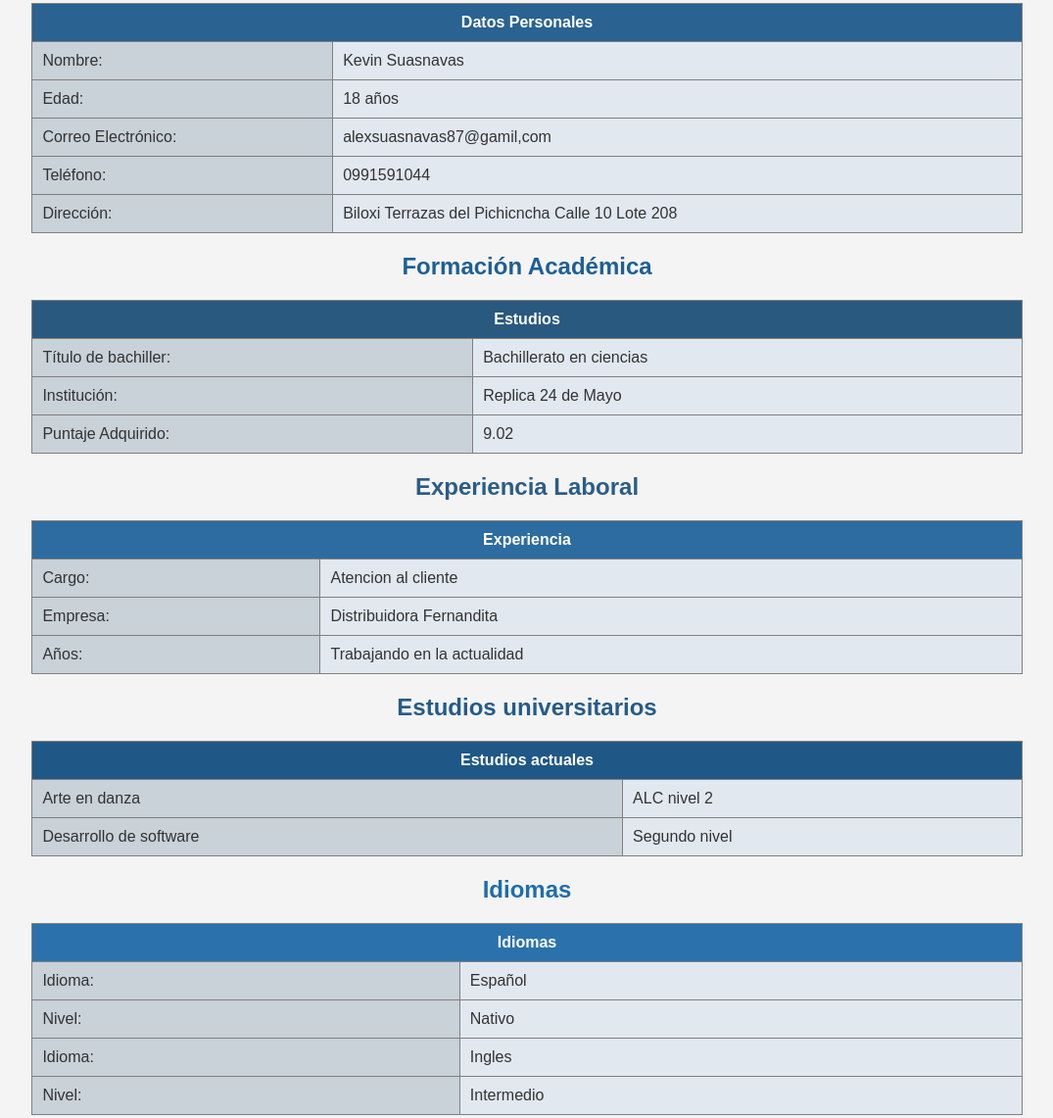
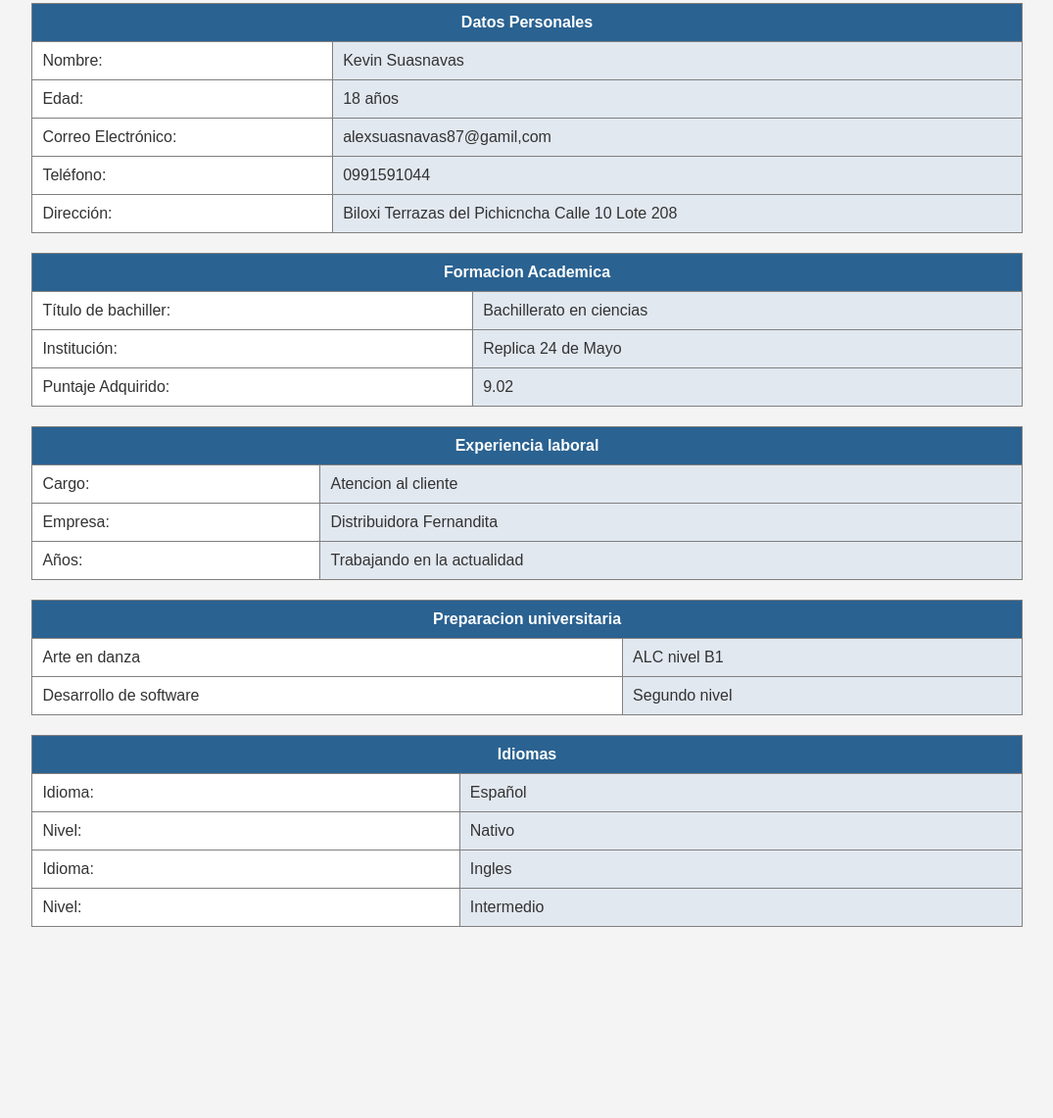
Before and after one commit to kevinsuas433/hoja-de-vida, a plain HTML site: page index.html in a window 1280 px wide. Shown: the part 257-1398 px from the top of the page at 98% size, without its empty margins (102-1177 px from the left). After the commit the page ends 1223 px from the top, so only its background shows below. Drawn offline with Linux system fonts and the light colour scheme.

Commit message:
Version 2

```diff
--- a/index.html
+++ b/index.html
@@ -9,7 +9,7 @@
 
     <!-- Título -->
 
-    <h1 style="text-align: center; color: #2e3d49;">Hoja de Vida</h1>
+    <h1 style="text-align: center; color: #2a6291;">Hoja de Vida</h1>
 
     <!-- Foto -->
 
@@ -24,44 +24,43 @@
             <th colspan="2" style="background-color: #2a6291; color: white; text-align: center;">Datos Personales</th>
         </tr>
         <tr>
-            <td style="background-color: #c9d1d9;">Nombre:</td>
+            <td style="background-color: white;">Nombre:</td>
             <td>Kevin Suasnavas</td>
         </tr>
         <tr>
-            <td style="background-color: #c9d1d9;">Edad:</td>
+            <td style="background-color: white;">Edad:</td>
             <td>18 años</td>
         </tr>
         <tr>
-            <td style="background-color: #c9d1d9;">Correo Electrónico:</td>
+            <td style="background-color: white;">Correo Electrónico:</td>
             <td>alexsuasnavas87@gamil,com</td>
         </tr>
         <tr>
-            <td style="background-color: #c9d1d9;">Teléfono:</td>
+            <td style="background-color: white;">Teléfono:</td>
             <td>0991591044</td>
         </tr>
         <tr>
-            <td style="background-color: #c9d1d9;">Dirección:</td>
+            <td style="background-color: white;">Dirección:</td>
             <td>Biloxi Terrazas del Pichicncha Calle 10 Lote 208</td>
         </tr>
     </table>
 
     <!-- Formación académica -->
 
-    <h2 style="text-align: center; color: #1e5f94;">Formación Académica</h2>
     <table border="1" cellpadding="10" cellspacing="0" style="width: 80%; margin: 20px auto; border-collapse: collapse; background-color: #e2e8f0;">
         <tr>
-            <th colspan="2" style="background-color: #2a5980; color: white; text-align: center;">Estudios</th>
+            <th colspan="2" style="background-color: #2a6291; color: white; text-align: center;">Formacion Academica</th>
         </tr>
         <tr>
-            <td style="background-color: #c9d1d9;">Título de bachiller:</td>
+            <td style="background-color: white;">Título de bachiller:</td>
             <td>Bachillerato en ciencias</td>
         </tr>
         <tr>
-            <td style="background-color: #c9d1d9;">Institución:</td>
+            <td style="background-color: white;">Institución:</td>
             <td>Replica 24 de Mayo</td>
         </tr>
         <tr>
-            <td style="background-color: #c9d1d9;">Puntaje Adquirido:</td>
+            <td style="background-color: white;">Puntaje Adquirido:</td>
             <td>9.02</td>
         </tr>
         <tr>
@@ -69,62 +68,59 @@
 
     <!-- Experiencia laboral -->
 
-    <h2 style="text-align: center; color: #2a5d86;">Experiencia Laboral</h2>
     <table border="1" cellpadding="10" cellspacing="0" style="width: 80%; margin: 20px auto; border-collapse: collapse; background-color: #e2e8f0;">
         <tr>
-            <th colspan="2" style="background-color: #2d6ca0; color: white; text-align: center;">Experiencia</th>
+            <th colspan="2" style="background-color: #2a6291; color: white; text-align: center;">Experiencia laboral</th>
         </tr>
         <tr>
-            <td style="background-color: #c9d1d9;">Cargo:</td>
+            <td style="background-color: white;">Cargo:</td>
             <td>Atencion al cliente</td>
         </tr>
         <tr>
-            <td style="background-color: #c9d1d9;">Empresa:</td>
+            <td style="background-color: white;">Empresa:</td>
             <td>Distribuidora Fernandita</td>
         </tr>
         <tr>
-            <td style="background-color: #c9d1d9;">Años:</td>
+            <td style="background-color: white;">Años:</td>
             <td>Trabajando en la actualidad</td>
         </tr>
     </table>
 
     <!-- Preparacion universitaria -->
 
-    <h2 style="text-align: center; color: #245c8a;">Estudios universitarios </h2>
     <table border="1" cellpadding="10" cellspacing="0" style="width: 80%; margin: 20px auto; border-collapse: collapse; background-color: #e2e8f0;">
         <tr>
-            <th colspan="2" style="background-color: #1f5886; color: white; text-align: center;">Estudios actuales</th>
+            <th colspan="2" style="background-color: #2a6291; color: white; text-align: center;">Preparacion universitaria</th>
         </tr>
         <tr>
-            <td style="background-color: #c9d1d9;">Arte en danza</td>
-            <td>ALC nivel 2</td>
+            <td style="background-color: white;">Arte en danza</td>
+            <td>ALC nivel B1</td>
         </tr>
         <tr>
-            <td style="background-color: #c9d1d9;">Desarrollo de software</td>
+            <td style="background-color: white;">Desarrollo de software</td>
             <td>Segundo nivel</td>
         </tr>
     </table>
      <!-- Idiomas -->
 
-     <h2 style="text-align: center; color: #1f6dad;">Idiomas</h2>
      <table border="1" cellpadding="10" cellspacing="0" style="width: 80%; margin: 20px auto; border-collapse: collapse; background-color: #e2e8f0;">
          <tr>
-             <th colspan="2" style="background-color: #2b72ac; color: white; text-align: center;">Idiomas</th>
+             <th colspan="2" style="background-color: #2a6291; color: white; text-align: center;">Idiomas</th>
          </tr>
          <tr>
-             <td style="background-color: #c9d1d9;">Idioma:</td>
+             <td style="background-color: white;">Idioma:</td>
              <td>Español</td>
          </tr>
          <tr>
-             <td style="background-color: #c9d1d9;">Nivel:</td>
+             <td style="background-color: white;">Nivel:</td>
              <td>Nativo</td>
          </tr>
          <tr>
-            <td style="background-color: #c9d1d9;">Idioma:</td>
+            <td style="background-color: white;">Idioma:</td>
             <td>Ingles</td>
         </tr>
         <tr>
-            <td style="background-color: #c9d1d9;">Nivel:</td>
+            <td style="background-color: white;">Nivel:</td>
             <td>Intermedio</td>
         </tr>
 </body>
```
